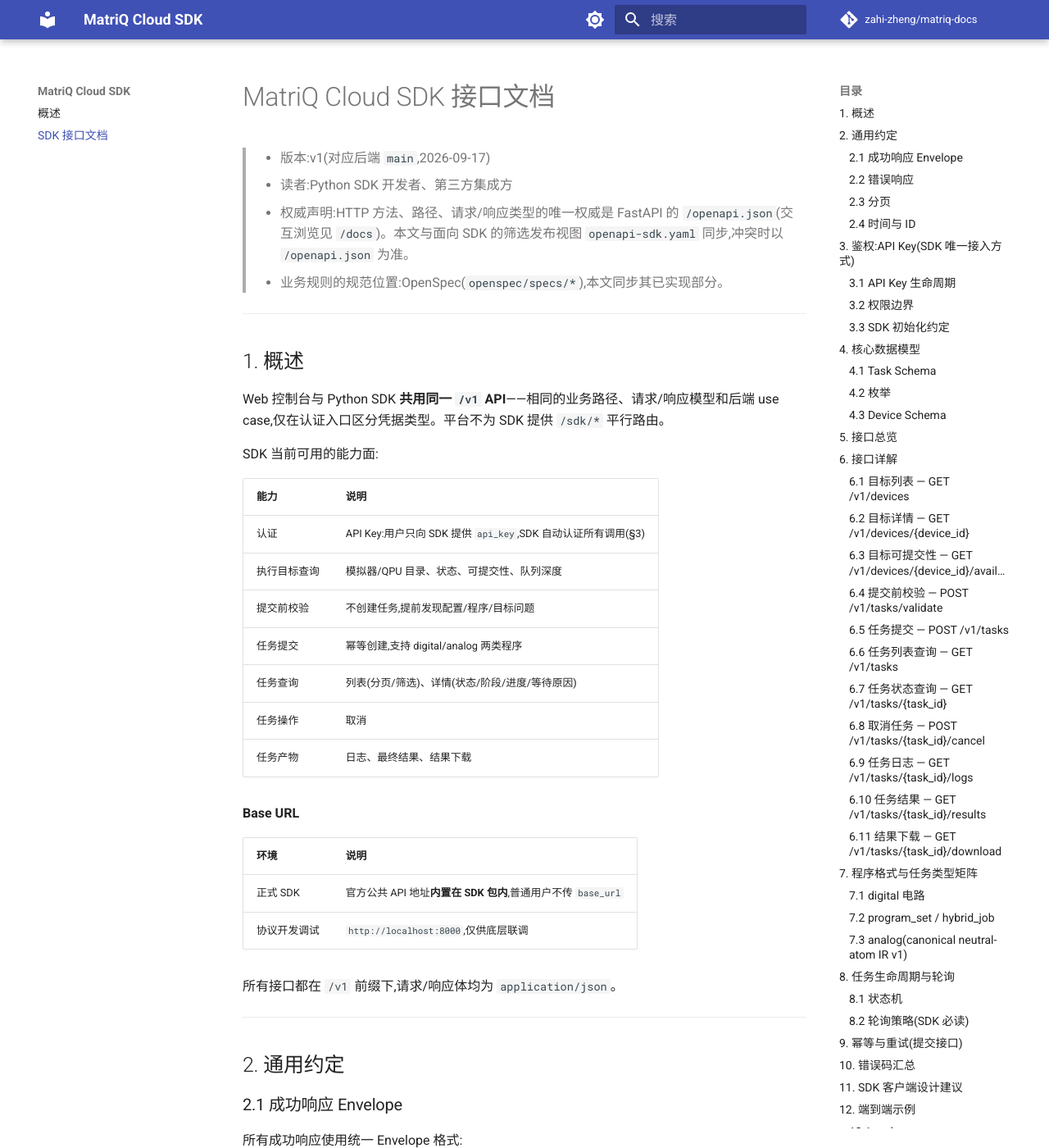
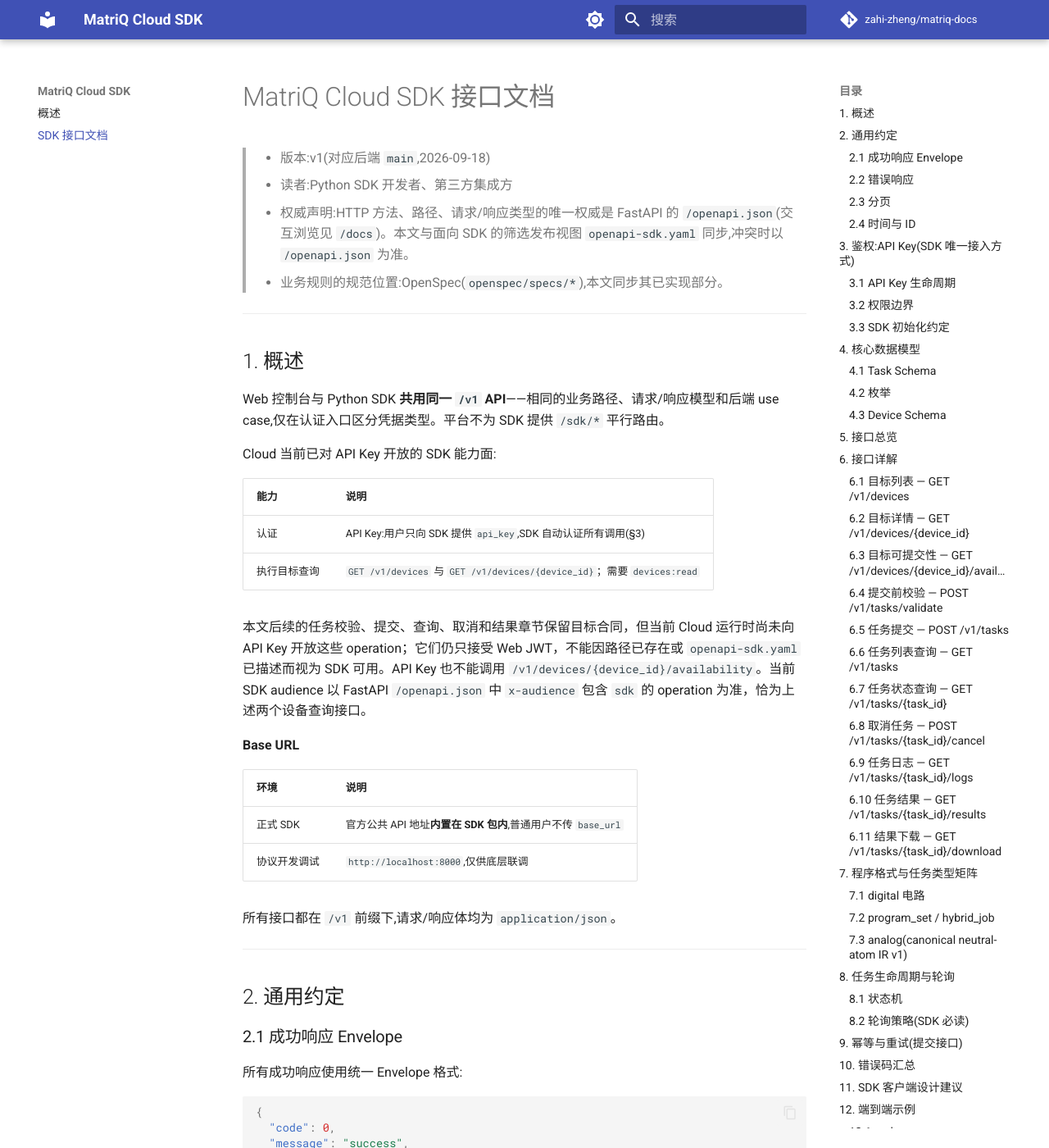
Before and after one commit to zahi-zheng/matriq-docs, an MkDocs documentation site: the page built from docs/SDK_API.md, in a window 1280 px wide and 1400 px high. Shown: the whole window at 82% size. Built offline with MkDocs 1.6.1 and Material for MkDocs 9.7.7, drawn with Linux system fonts in a browser that asks for light colours; comment, search, counter and statistics services are not loaded; some of the changed text lies outside the part shown.

Commit message:
sync: SDK_API.md openapi-sdk.yaml from matriq-cloud@2e1706a

```diff
--- a/docs/SDK_API.md
+++ b/docs/SDK_API.md
@@ -1,6 +1,6 @@
 # MatriQ Cloud SDK 接口文档
 
-> - 版本:v1(对应后端 `main`,2026-09-17)
+> - 版本:v1(对应后端 `main`,2026-09-18)
 > - 读者:Python SDK 开发者、第三方集成方
 > - 权威声明:HTTP 方法、路径、请求/响应类型的唯一权威是 FastAPI 的 `/openapi.json`(交互浏览见 `/docs`)。本文与面向 SDK 的筛选发布视图 `openapi-sdk.yaml` 同步,冲突时以 `/openapi.json` 为准。
 > - 业务规则的规范位置:OpenSpec(`openspec/specs/*`),本文同步其已实现部分。
@@ -11,17 +11,14 @@
 
 Web 控制台与 Python SDK **共用同一 `/v1` API**——相同的业务路径、请求/响应模型和后端 use case,仅在认证入口区分凭据类型。平台不为 SDK 提供 `/sdk/*` 平行路由。
 
-SDK 当前可用的能力面:
+Cloud 当前已对 API Key 开放的 SDK 能力面:
 
 | 能力 | 说明 |
 | --- | --- |
 | 认证 | API Key:用户只向 SDK 提供 `api_key`,SDK 自动认证所有调用(§3) |
-| 执行目标查询 | 模拟器/QPU 目录、状态、可提交性、队列深度 |
-| 提交前校验 | 不创建任务,提前发现配置/程序/目标问题 |
-| 任务提交 | 幂等创建,支持 digital/analog 两类程序 |
-| 任务查询 | 列表(分页/筛选)、详情(状态/阶段/进度/等待原因) |
-| 任务操作 | 取消 |
-| 任务产物 | 日志、最终结果、结果下载 |
+| 执行目标查询 | `GET /v1/devices` 与 `GET /v1/devices/{device_id}`；需要 `devices:read` |
+
+本文后续的任务校验、提交、查询、取消和结果章节保留目标合同，但当前 Cloud 运行时尚未向 API Key 开放这些 operation；它们仍只接受 Web JWT，不能因路径已存在或 `openapi-sdk.yaml` 已描述而视为 SDK 可用。API Key 也不能调用 `/v1/devices/{device_id}/availability`。当前 SDK audience 以 FastAPI `/openapi.json` 中 `x-audience` 包含 `sdk` 的 operation 为准，恰为上述两个设备查询接口。
 
 **Base URL**
 
@@ -123,6 +120,7 @@ Authorization: Bearer mq_key_...
 
 ### 3.2 权限边界
 
+- 当前 Cloud 生成的 Key 固定只含 `devices:read`;其他 scope 是后续 permission matrix 的目标合同。
 - 每个 API Key 请求都校验所需权限(scope,如 `tasks:read`、`tasks:submit`);权限不足返回 403,不创建资源。
 - Key 的有效权限不得超过所有者当前可授予的权限;用户在 SDK 调用时**不需要**重复传入权限范围。
 - 账号被禁用后,旧 Key 立即失效,即使尚未到期或撤销。
@@ -857,7 +855,7 @@ if __name__ == "__main__":
 
 | 项 | 当前状态 | 计划 |
 | --- | --- | --- |
-| SDK 鉴权 | API Key 契约已确认(§3) | 控制台 Key 管理 → API Key 认证入口 → SDK 发布(OpenSpec `api-credentials`) |
+| SDK 鉴权 | Cloud 已实现 Key 生命周期和设备列表/详情的 `devices:read`；SDK 位于独立项目 | 后续按 permission matrix 开放任务/结果 operation(OpenSpec `api-credentials`) |
 | 任务状态推送 | 仅轮询 | WebSocket 广播暂不承诺 |
 | 结果流式 | 完成后才可读,无部分 occupation/samples | 后续里程碑评估 |
 | 日志接口 | 全量数组,`has_more=false` | 时间/级别过滤、游标分页 |
```
